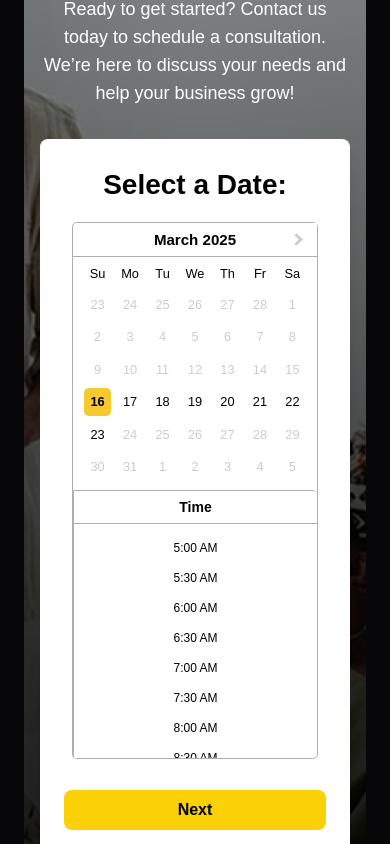
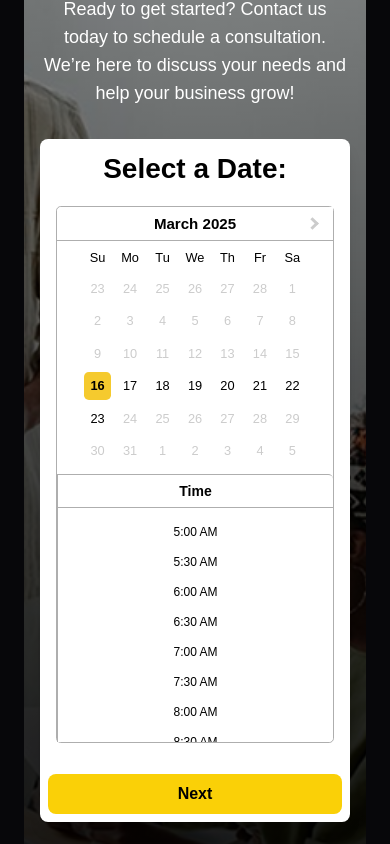
Before and after one commit to fizzza1/boltzshift-vercel, a React (Vite) app: page / in a window 390 px wide. Shown: the part 3957-4801 px from the top of the page. Built offline with nearby package versions, Linux system fonts and the light colour scheme; a web font is replaced by a local one.

Commit message:
Your commit message

```diff
--- a/index.html
+++ b/index.html
@@ -2,9 +2,9 @@
 <html lang="en">
   <head>
     <meta charset="UTF-8" />
-    <link rel="icon" type="image/svg+xml" href="/vite.svg" />
+    <link rel="icon" type="image/svg+xml" href="/public/logo.png" />
     <meta name="viewport" content="width=device-width, initial-scale=1.0" />
-    <title>Vite + React</title>
+    <title>Boltzshift</title>
     <link href="https://api.fontshare.com/v2/css?f[]=clash-grotesk@200,300,400,500,600,700&display=swap" rel="stylesheet">
     <link href="/src/index.css" rel="stylesheet">
 
--- a/src/pages/Components/BookingPage.jsx
+++ b/src/pages/Components/BookingPage.jsx
@@ -1,7 +1,7 @@
 import React, { useState } from "react";
 import DatePicker from "react-datepicker";
 import "react-datepicker/dist/react-datepicker.css";
-// import { BsArrowLeft } from "react-icons/bs";
+import { BsArrowLeft } from "react-icons/bs";
 import { AnimatePresence, motion } from "framer-motion";
 
 const BookingPage = () => {
@@ -24,7 +24,7 @@ const BookingPage = () => {
         here to discuss your needs and help your business grow!
       </p>
 
-      <div className="mt-8 w-full max-w-md bg-white text-black p-6 rounded-lg shadow-lg">
+      <div className="mt-8 w-full max-w-md bg-white text-black sm:p-6 p-2 rounded-lg shadow-lg">
         <AnimatePresence mode="wait">
           {level === 0 ? (
             <motion.div
```
Also changed, not shown: src/Pages/Home/Home.jsx (+7 -5 lines), public/logo.png (added).
